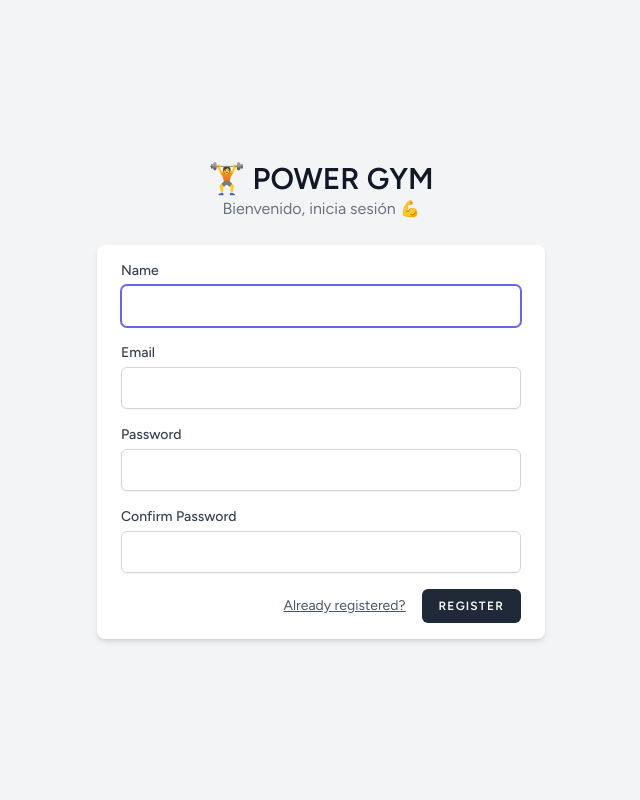
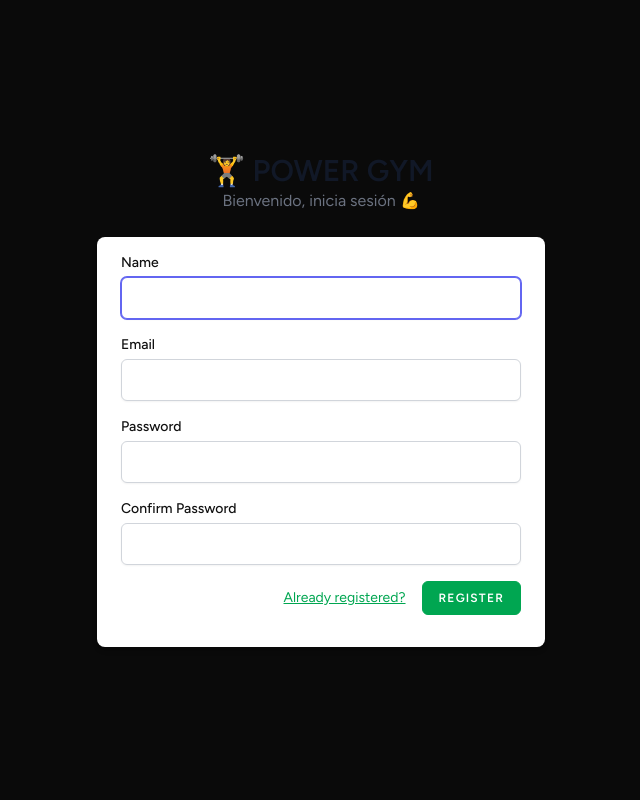
Before and after one commit to julianhurtado746-rgb/gimnasio, a Laravel app: page /register in a window 1280 px wide. Shown: the whole page, without its empty margins (319-959 px from the left). Run offline with Laravel 12, Linux system fonts and the light colour scheme; style sheets or scripts are compiled from the project's sources.

Commit message:
Update register.blade.php

```diff
--- a/resources/views/auth/register.blade.php
+++ b/resources/views/auth/register.blade.php
@@ -1,3 +1,15 @@
+<style>
+    body, .min-h-screen { background-color: #0a0a0a !important; }
+    /* Cuadro blanco lo dejamos igual para que se lea bien */
+    /* Botón REGISTER en verde Kawasaki */
+    button, .btn, [type="submit"] {
+        background-color: #00a651 !important;
+        border-color: #00a651 !important;
+        color: white !important;
+    }
+    a { color: #00a651 !important; }
+    label { color: #111111 !important; }
+</style>
 <x-guest-layout>
     <form method="POST" action="{{ route('register') }}">
         @csrf
```
